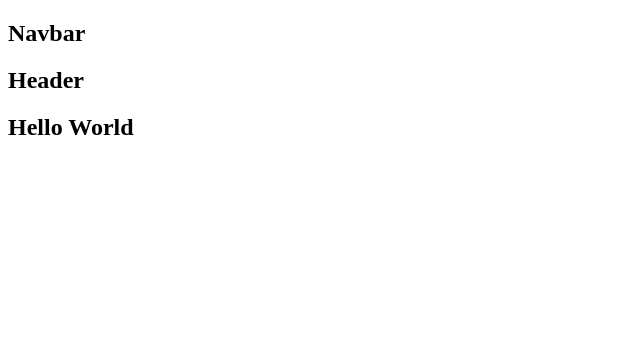
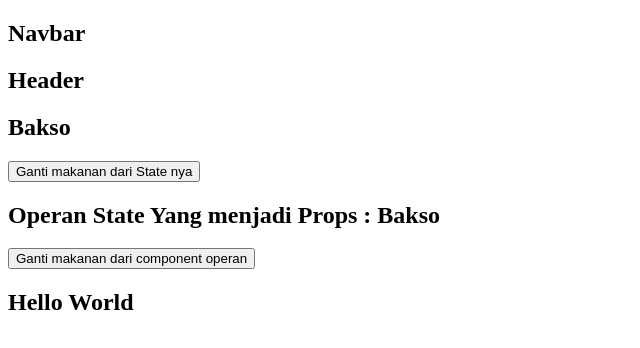
Before and after one commit to rizan1998/wahidev-reactjs-dasar, a React (Create React App) app: page / in a window 1280 px wide. Shown: the top 348 px of the page, without its empty margins (0-640 px from the left). Built offline with nearby package versions, Linux system fonts and the light colour scheme.

Commit message:
menyelsaikan materi tentang state dan props di pertemuan ke 4

```diff
--- a/src/App.js
+++ b/src/App.js
@@ -1,5 +1,6 @@
 import Header from "./Header";
 import Navbar from "./Navbar";
+import StateProps from "./StateProps";
 // const Navbar = () => {
 //   return (
 //     <navbar>
@@ -13,6 +14,8 @@
     <div className="App">
       <Navbar />
       <Header />
+      <StateProps />
+
       <h2>Hello World</h2>
     </div>
   );
--- /dev/null
+++ b/src/Operan.js
@@ -0,0 +1,13 @@
+import React, { Component } from "react";
+
+export default class Operan extends Component {
+  render() {
+    const { makanan, gantiMakanan } = this.props;
+    return (
+      <div>
+        <h2>Operan State Yang menjadi Props : {makanan}</h2>
+        <button onClick={() => gantiMakanan("Soto")}>Ganti makanan dari component operan</button>
+      </div>
+    );
+  }
+}
--- /dev/null
+++ b/src/StateProps.js
@@ -0,0 +1,25 @@
+import React, { Component } from "react";
+import Operan from "./Operan";
+
+export default class StateProps extends Component {
+  constructor(props) {
+    super(props);
+    this.state = {
+      makanan: "Bakso",
+    };
+  }
+  gantiMakanan = (makanan_baru) => {
+    this.setState({
+      makanan: makanan_baru,
+    });
+  };
+  render() {
+    return (
+      <div>
+        <h2>{this.state.makanan}</h2>
+        <button onClick={() => this.gantiMakanan("Mie Ayam")}>Ganti makanan dari State nya</button>
+        <Operan makanan={this.state.makanan} gantiMakanan={this.gantiMakanan} />
+      </div>
+    );
+  }
+}
```
